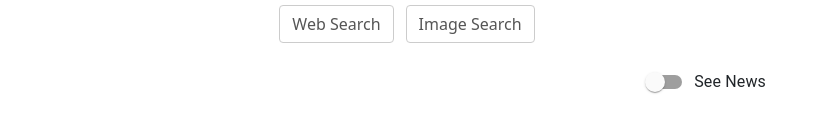
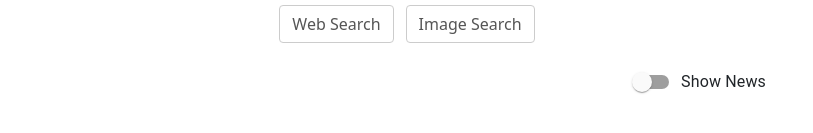
Before and after one commit to dasurahul/web-search-app, a React (Create React App) app: page / in a window 1280 px wide. Shown: the part 181-314 px from the top of the page, without its empty margins (233-1046 px from the left). Built offline with nearby package versions, Linux system fonts and the light colour scheme; no server answers.

Commit message:
My Commit

```diff
--- a/src/pages/Home.js
+++ b/src/pages/Home.js
@@ -39,7 +39,7 @@ const Home = () => {
                 }}
               />
             }
-            label="See News"
+            label="Show News"
             labelPlacement="end"
           />
         </FormGroup>
```
